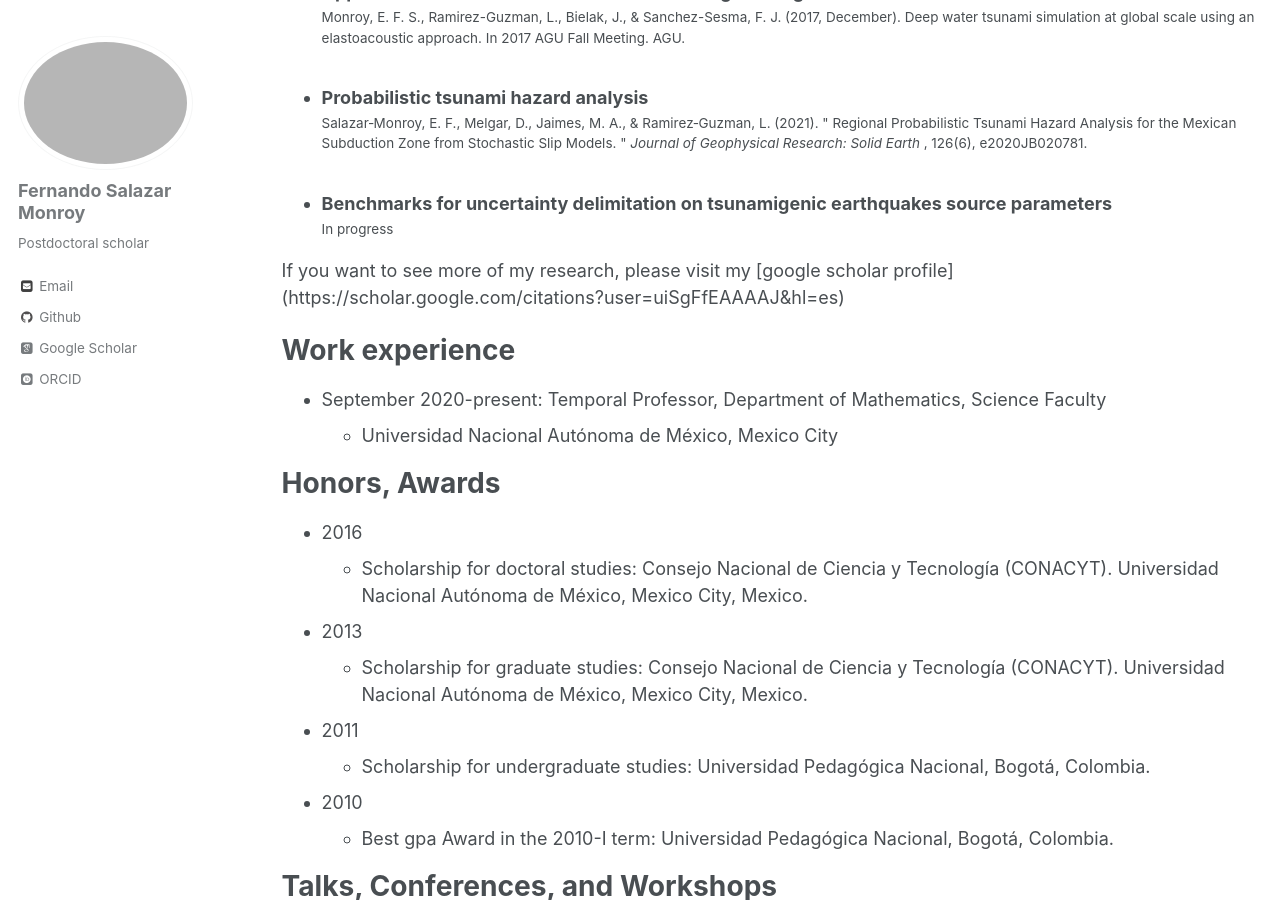
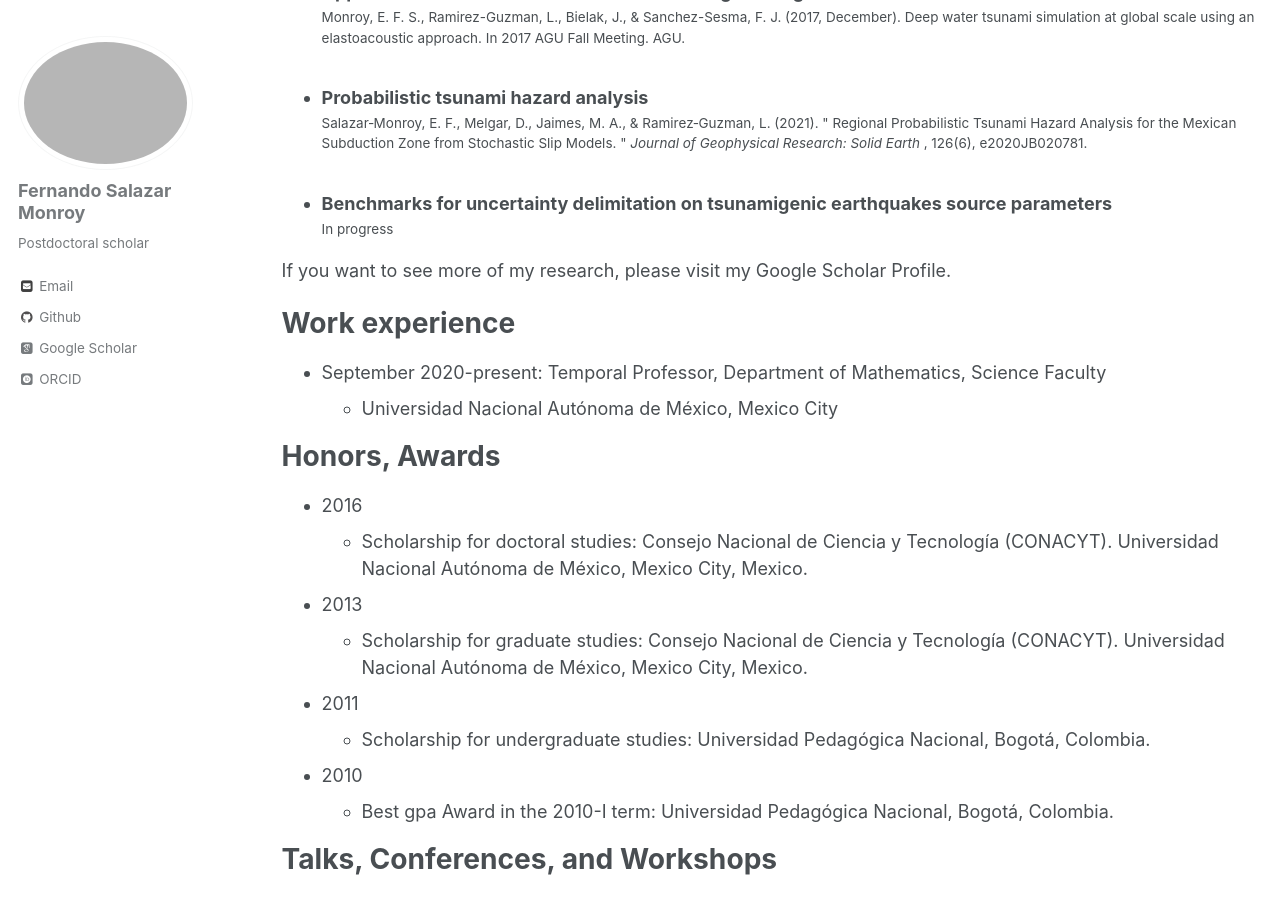
Before and after one commit to Edifesamo14/dr.surimi, a Jekyll site: the page built from _pages/cv.md, in a window 1280 px wide and 900 px high, scrolled down 1068 px. Built offline with Jekyll 4.4.1, drawn with Linux system fonts in a browser that asks for light colours; some web fonts are replaced; some of the changed text lies outside the part shown.

Commit message:
Update cv.md

```diff
--- a/_pages/cv.md
+++ b/_pages/cv.md
@@ -40,7 +40,7 @@ Research / Publications
     {% include archive-single-cv.html %}
   {% endfor %}</ul>
 
-If you want to see more of my research, please visit my [google scholar profile] (https://scholar.google.com/citations?user=uiSgFfEAAAAJ&hl=es)
+If you want to see more of my research, please visit my [Google Scholar Profile](https://scholar.google.com/citations?user=uiSgFfEAAAAJ&hl=es).
 
 Work experience
 ======
```
Also changed, not shown: other parts of _pages/cv.md (+1 -1 lines).
